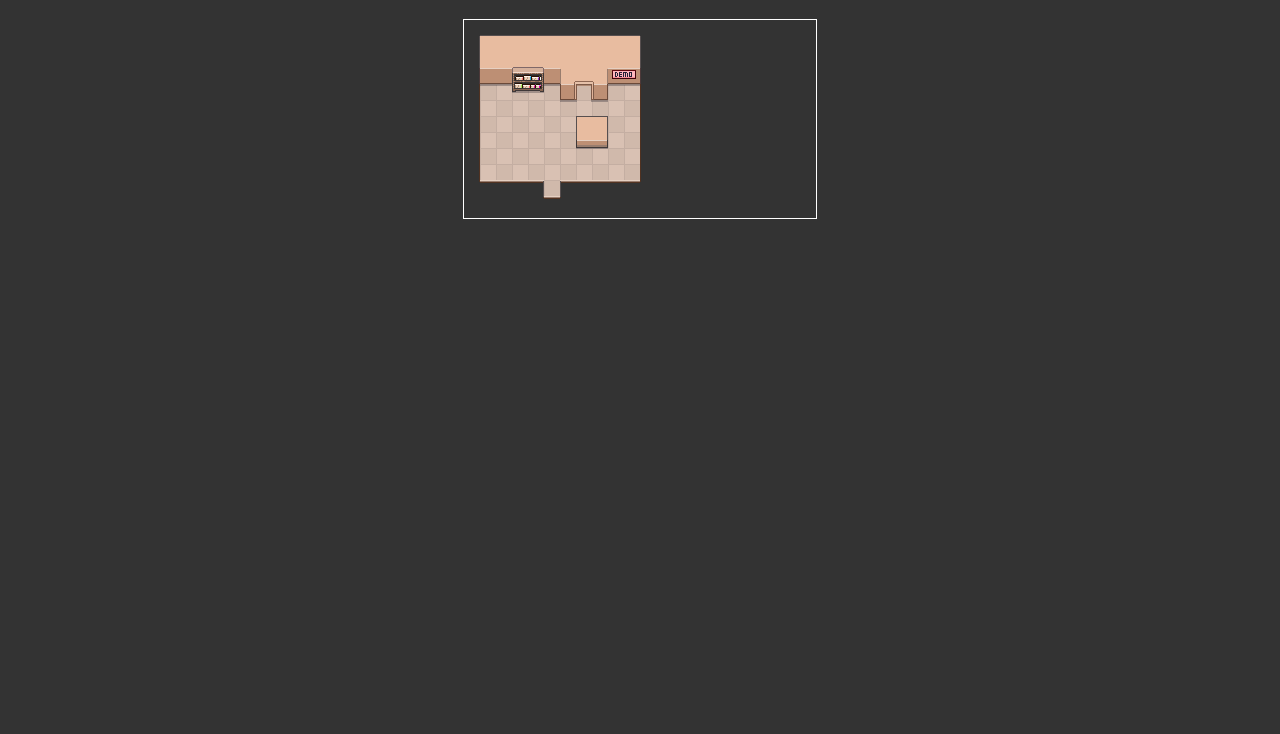
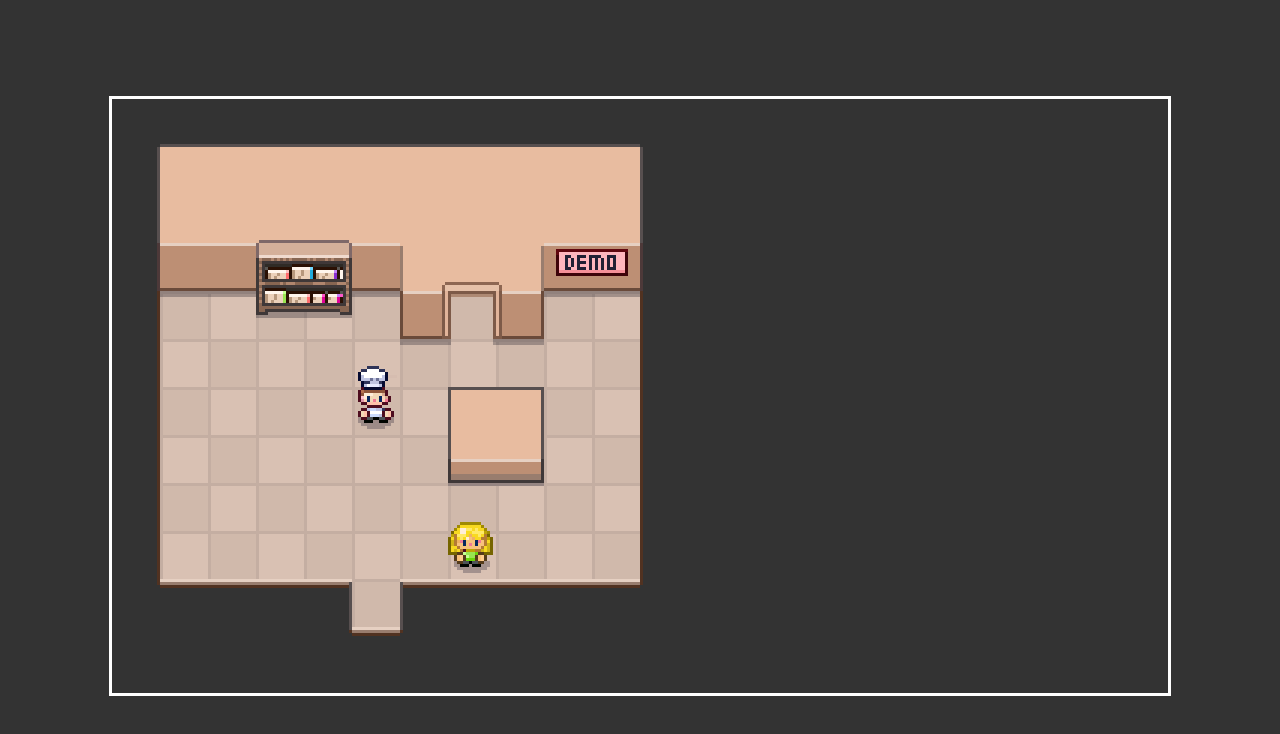
Before and after one commit to gabrielbentoo/pizza-legends, a plain HTML site: page index.html in a window 1280 px wide. Drawn offline with Linux system fonts and the light colour scheme.

Commit message:
adicao das classes GameObject e Sprite

```diff
--- /dev/null
+++ b/GameObject.js
@@ -0,0 +1,10 @@
+class GameObject {
+    constructor(config) {
+        this.x = config.x || 0;
+        this.y = config.y || 0;
+        this.sprite = new Sprite({
+            gameObject: this,
+            src: config.src || "images/characters/people/hero.png",
+        });
+    }
+}
--- a/Overworld.js
+++ b/Overworld.js
@@ -12,6 +12,23 @@ class Overworld {
             this.ctx.drawImage(image, 0, 0);
         };
         image.src = "images/maps/DemoLower.png";
+
+
+        const hero = new GameObject({
+            x: 5,
+            y: 6,
+        });
+
+        const npc1 = new GameObject({
+            x: 7,
+            y: 9,
+            src: "images/characters/people/npc1.png"
+        })
+
+        setTimeout(() => {
+            hero.sprite.draw(this.ctx);
+            npc1.sprite.draw(this.ctx);
+        }, 200)
     }
 
 }
--- /dev/null
+++ b/Sprite.js
@@ -0,0 +1,42 @@
+class Sprite {
+    constructor(config) {
+        this.image = new Image();
+        this.image.src = config.src;
+        this.image.onload = () => {
+            this.isLoaded = true;
+        }
+
+        this.shadow = new Image();
+        this.useShadow = true;
+        if(this.useShadow) {
+            this.shadow.src = "images/characters/shadow.png";
+        }
+        this.shadow.onload = () => {
+            this.isShadowLoaded = true;
+        }
+
+        this.animations = config.animations || {
+            idleDown: [
+                [0,0]
+            ]
+        }
+        this.currentAnimation = config.currentAnimation || "idleDown";
+        this.currentAnimationFrame = 0;
+
+        this.gameObject = config.gameObject;
+    }
+
+    draw(ctx) {
+        const x = this.gameObject.x * 16 - 8;
+        const y = this.gameObject.y * 16 - 18;
+
+        this.isShadowLoaded && ctx.drawImage(this.shadow, x, y);
+
+        this.isLoaded && ctx.drawImage(this.image,
+            0,0,
+            32,32,
+            x,y,
+            32,32
+        )
+    }
+}
--- a/index.html
+++ b/index.html
@@ -13,6 +13,8 @@
         <canvas class="game-canvas" width="352" height="198"></canvas>
     </div>
     <script src="Overworld.js"></script>
+    <script src="GameObject.js"></script>
+    <script src="Sprite.js"></script>
     <script src="init.js"></script>
 </body>
 </html>
--- a/style.css
+++ b/style.css
@@ -14,6 +14,10 @@ body {
     width: 352px;
     height: 198px;
     margin: 0 auto;
-    margin-top: 20px;
     outline: 1px solid #fff;
+    transform: scale(3) translateY(50%);
 }
+
+.game-container canvas {
+    image-rendering: pixelated;
+}
```
Also changed, not shown: images/characters/people/npc1.png (added).
